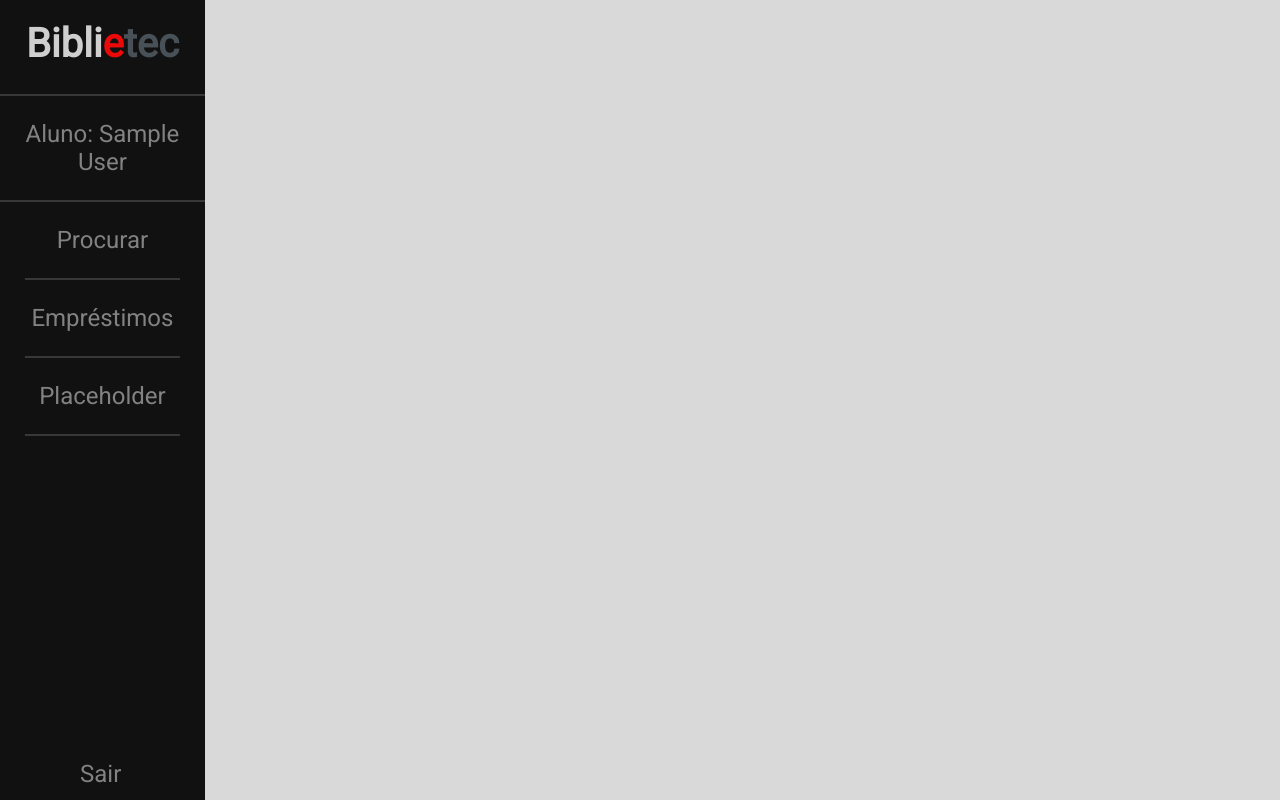
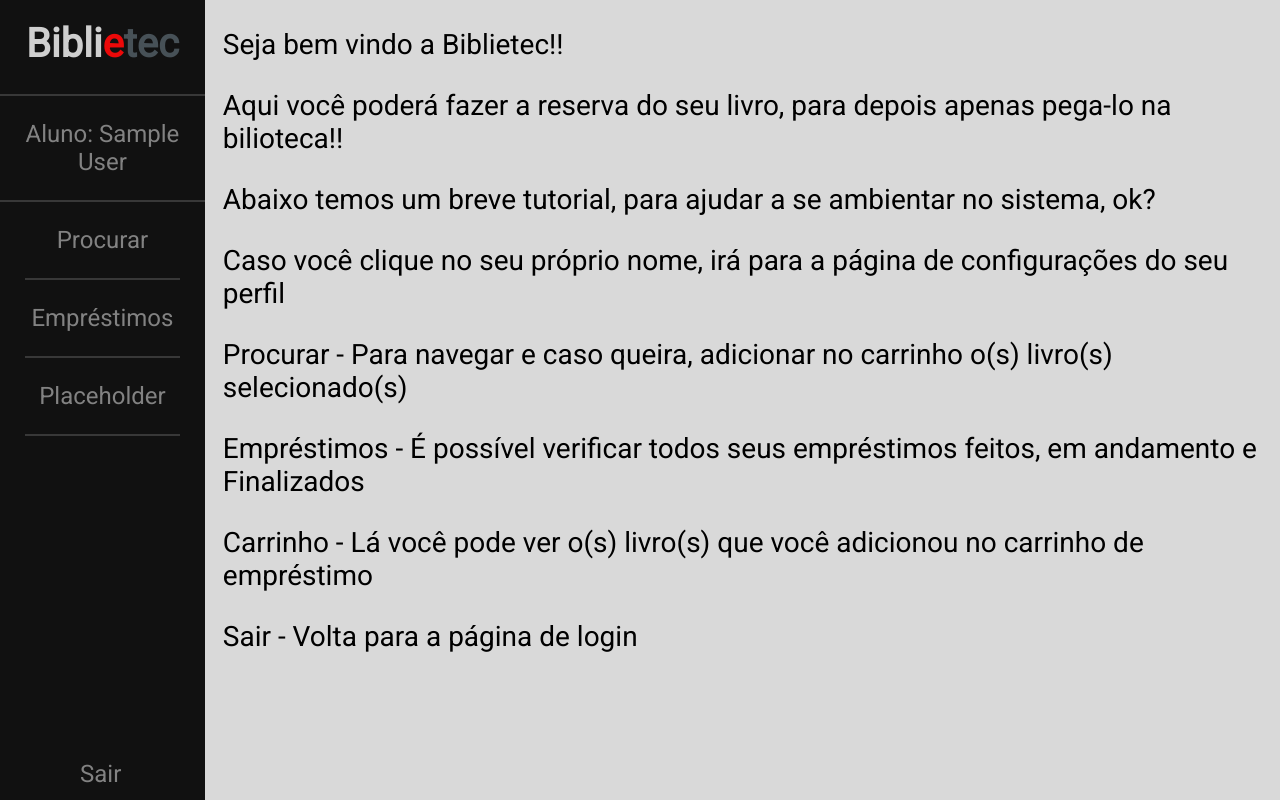
Before and after one commit to TJoaoV/Biblietec, a PHP site: page /PHP/home.php in a window 1280 px wide. Run offline with PHP 8.4, Linux system fonts and the light colour scheme; the visitor is signed in with stand-in values (Sample User, id 1); data comes from the database, SQL or seed files in the repository; some libraries are stand-ins or nearby versions.

Commit message:
página inicial home.php

```diff
--- a/PHP/home.php
+++ b/PHP/home.php
@@ -132,6 +132,14 @@ $resultado = mysqli_query($conn, $sql);
         <a class="btnsidenav" style="text-decoration:none;" href='../index.php' id='btnSair'>Sair</a>
     </div>
     <div class="corpoMain" id='main1'>
+        <p> Seja bem vindo a Biblietec!!</p>
+        <p> Aqui você poderá fazer a reserva do seu livro, para depois apenas pega-lo na bilioteca!!</p>
+        <p> Abaixo temos um breve tutorial, para ajudar a se ambientar no sistema, ok?</p>
+        <p> Caso você clique no seu próprio nome, irá para a página de configurações do seu perfil</p>
+        <p> Procurar - Para navegar e caso queira, adicionar no carrinho o(s) livro(s) selecionado(s)</p>
+        <p> Empréstimos - É possível verificar todos seus empréstimos feitos, em andamento e Finalizados</p>
+        <p> Carrinho - Lá você pode ver o(s) livro(s) que você adicionou no carrinho de empréstimo</p>
+        <p> Sair - Volta para a página de login</p>
         <!-- FUNÇÃO DOS BOTÕES -->
         <!-- NÃO APAGAR! -->
     </div>
```
